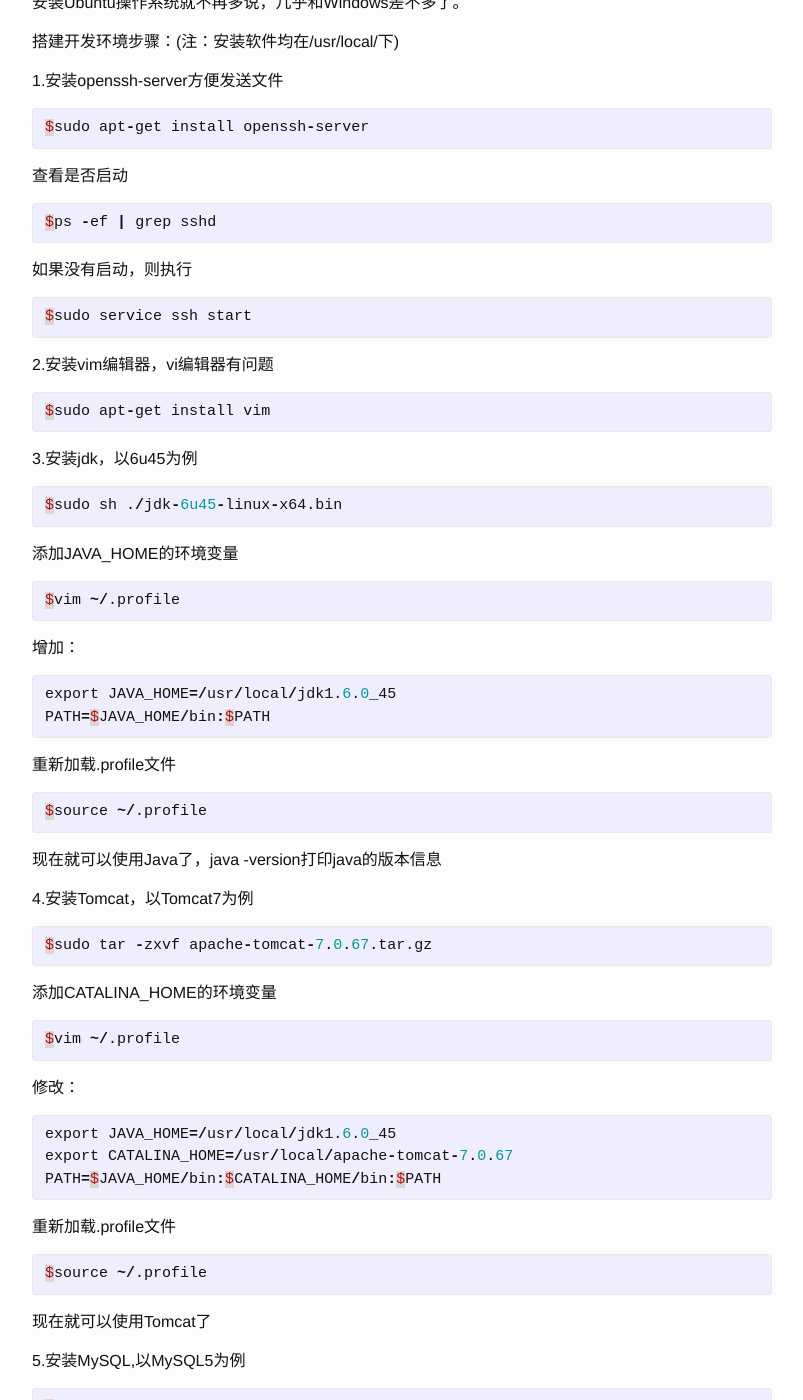
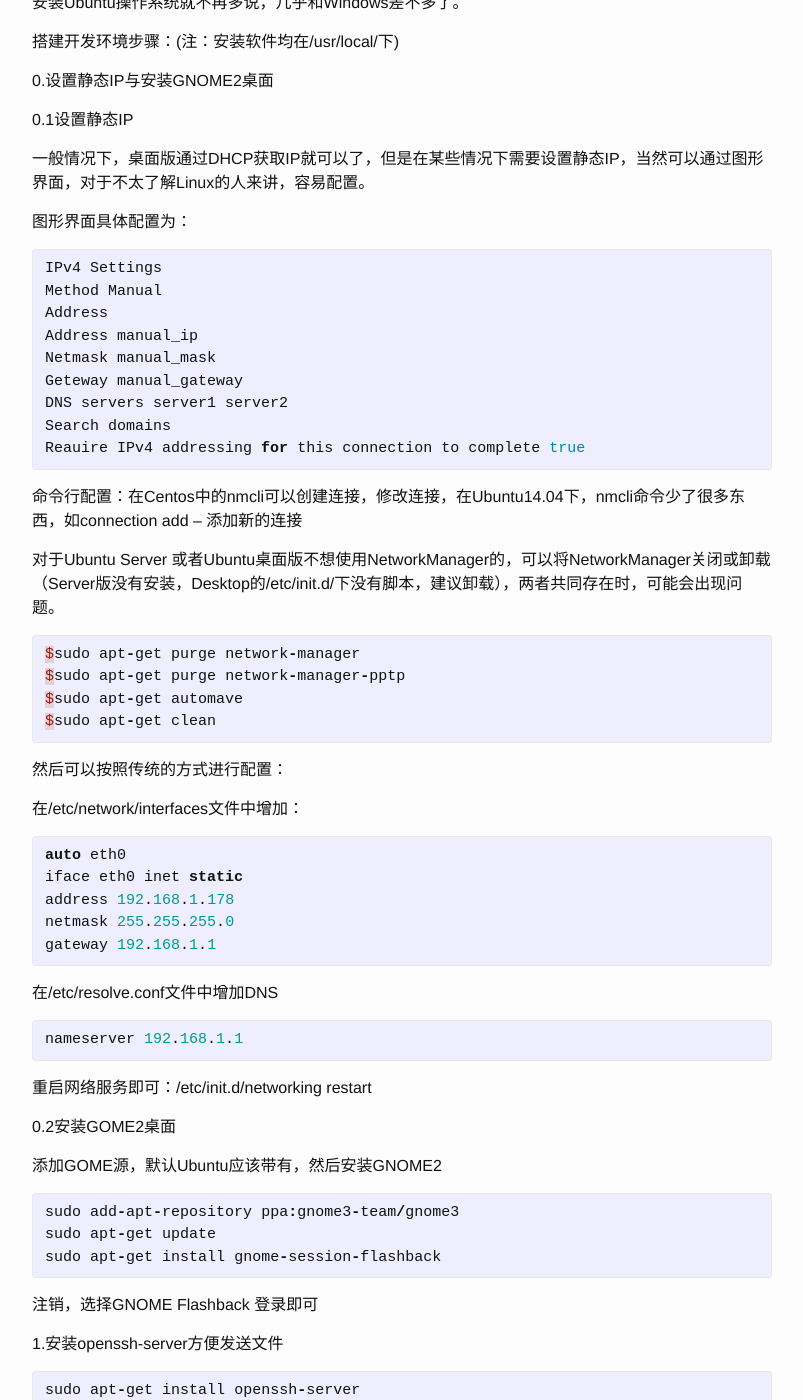
Before and after one commit to jlqian/blog_back, a Jekyll site: the page built from _posts/2016-03-13-ubuntu-build-java-developing-environment.markdown, in a window 1280 px wide and 1400 px high, scrolled down 272 px. Shown: the whole window, without its empty margins (238-1041 px from the left). Built offline with Jekyll 4.4.1, drawn with Linux system fonts in a browser that asks for light colours; some of the changed text lies outside the part shown.

Commit message:
增加静态IP与GNOME2桌面的设置

```diff
--- a/_posts/2016-03-13-ubuntu-build-java-developing-environment.markdown
+++ b/_posts/2016-03-13-ubuntu-build-java-developing-environment.markdown
@@ -10,31 +10,95 @@
 
 搭建开发环境步骤：(注：安装软件均在/usr/local/下)
 
+0.设置静态IP与安装GNOME2桌面
+
+0.1设置静态IP
+
+一般情况下，桌面版通过DHCP获取IP就可以了，但是在某些情况下需要设置静态IP，当然可以通过图形界面，对于不太了解Linux的人来讲，容易配置。
+
+图形界面具体配置为：
+{% highlight c %}
+IPv4 Settings
+Method Manual
+Address
+Address manual_ip
+Netmask manual_mask
+Geteway manual_gateway
+DNS servers server1 server2
+Search domains
+Reauire IPv4 addressing for this connection to complete true
+{% endhighlight %}
+
+命令行配置：在Centos中的nmcli可以创建连接，修改连接，在Ubuntu14.04下，nmcli命令少了很多东西，如connection add – 添加新的连接
+
+对于Ubuntu Server 或者Ubuntu桌面版不想使用NetworkManager的，可以将NetworkManager关闭或卸载（Server版没有安装，Desktop的/etc/init.d/下没有脚本，建议卸载），两者共同存在时，可能会出现问题。
+
+{% highlight c %}
+$sudo apt-get purge network-manager
+$sudo apt-get purge network-manager-pptp
+$sudo apt-get automave
+$sudo apt-get clean
+{% endhighlight %}
+
+然后可以按照传统的方式进行配置：
+
+在/etc/network/interfaces文件中增加：
+{% highlight c %}
+auto eth0
+iface eth0 inet static
+address 192.168.1.178
+netmask 255.255.255.0
+gateway 192.168.1.1
+{% endhighlight %}
+
+在/etc/resolve.conf文件中增加DNS
+{% highlight c %}
+nameserver 192.168.1.1
+{% endhighlight %}
+
+重启网络服务即可：/etc/init.d/networking restart
+
+0.2安装GOME2桌面
+
+添加GOME源，默认Ubuntu应该带有，然后安装GNOME2
+{% highlight c %}
+sudo add-apt-repository ppa:gnome3-team/gnome3
+sudo apt-get update
+sudo apt-get install gnome-session-flashback
+{% endhighlight %}
+
+注销，选择GNOME Flashback 登录即可
+
 1.安装openssh-server方便发送文件
 {% highlight c %}
-$sudo apt-get install openssh-server
+sudo apt-get install openssh-server
+{% endhighlight %}
+
+1.安装openssh-server方便发送文件
+{% highlight c %}
+sudo apt-get install openssh-server
 {% endhighlight %}
 查看是否启动
 {% highlight c %}
-$ps -ef | grep sshd
+ps -ef | grep sshd
 {% endhighlight %}
 如果没有启动，则执行
 {% highlight c %}
-$sudo service ssh start
+sudo service ssh start
 {% endhighlight %}
 
 2.安装vim编辑器，vi编辑器有问题
 {% highlight c %}
-$sudo apt-get install vim
+sudo apt-get install vim
 {% endhighlight %}
 
 3.安装jdk，以6u45为例
 {% highlight c %}
-$sudo sh ./jdk-6u45-linux-x64.bin
+sudo sh ./jdk-6u45-linux-x64.bin
 {% endhighlight %}
 添加JAVA_HOME的环境变量
 {% highlight c %}
-$vim ~/.profile
+vim ~/.profile
 {% endhighlight %}
 增加：
 {% highlight c %}
@@ -43,17 +107,17 @@
 {% endhighlight %}
 重新加载.profile文件
 {% highlight c %}
-$source ~/.profile
+source ~/.profile
 {% endhighlight %}
 现在就可以使用Java了，java -version打印java的版本信息
 
 4.安装Tomcat，以Tomcat7为例
 {% highlight c %}
-$sudo tar -zxvf apache-tomcat-7.0.67.tar.gz
+sudo tar -zxvf apache-tomcat-7.0.67.tar.gz
 {% endhighlight %}
 添加CATALINA_HOME的环境变量
 {% highlight c %}
-$vim ~/.profile
+vim ~/.profile
 {% endhighlight %}
 修改：
 {% highlight c %}
@@ -63,18 +127,18 @@
 {% endhighlight %}
 重新加载.profile文件
 {% highlight c %}
-$source ~/.profile
+source ~/.profile
 {% endhighlight %}
 现在就可以使用Tomcat了
 
 5.安装MySQL,以MySQL5为例
 {% highlight c %}
-$sudo tar -zxvf mysql-5.7.10-linux-glibc2.5-x86_64.tar.gz
-$sudo ln -s mysql-5.7.10-linux-glibc2.5-x86_64/ mysql
+sudo tar -zxvf mysql-5.7.10-linux-glibc2.5-x86_64.tar.gz
+sudo ln -s mysql-5.7.10-linux-glibc2.5-x86_64/ mysql
 {% endhighlight %}
 添加MYSQL_HOME的环境变量
 {% highlight c %}
-$vim ~/.profile
+vim ~/.profile
 {% endhighlight %}
 修改：
 {% highlight c %}
@@ -85,42 +149,42 @@
 {% endhighlight %}
 重新加载.profile文件
 {% highlight c %}
-$source ~/.profile
+source ~/.profile
 {% endhighlight %}
 安装过程完全参考MySQL自带的INSTALL-BINNARY
 
 5.1安装libaio依赖
 {% highlight c %}
-$apt-cache search libaio # search for info
-$sudo apt-get install libaio1 # install library
+apt-cache search libaio # search for info
+sudo apt-get install libaio1 # install library
 {% endhighlight %}
 5.2添加mysql用户和组
 {% highlight c %}
-$sudo groupadd mysql
-$sudo useradd -r -g mysql -s /bin/false mysql
+sudo groupadd mysql
+sudo useradd -r -g mysql -s /bin/false mysql
 {% endhighlight %}
 5.3创建data与mysql-files目录
 {% highlight c %}
-$cd mysql
-$sudo mkdir data mysql-files
-$sudo chmod 770 data/ mysql-files/
+cd mysql
+sudo mkdir data mysql-files
+sudo chmod 770 data/ mysql-files/
 {% endhighlight %}
 5.4改变mysql目录的用户和组
 {% highlight c %}
-$sudo chown -R mysql .
-$sudo chgrp -R mysql .
+sudo chown -R mysql .
+sudo chgrp -R mysql .
 {% endhighlight %}
 5.5初始化数据库，会生成root密码
 {% highlight c %}
-$sudo bin/mysqld --initialize --user=mysql    #记住root密码
-$sudo bin/mysql_ssl_rsa_setup
-$sudo chown -R root .
-$sudo chown -R mysql data mysql-files
-$sudo bin/mysqld_safe --user=mysql &
+sudo bin/mysqld --initialize --user=mysql    #记住root密码
+sudo bin/mysql_ssl_rsa_setup
+sudo chown -R root .
+sudo chown -R mysql data mysql-files
+sudo bin/mysqld_safe --user=mysql &
 {% endhighlight %}
 5.6加入Mysql服务
 {% highlight c %}
-$sudo cp support-files/mysql.server /etc/init.d/mysql.server
+sudo cp support-files/mysql.server /etc/init.d/mysql.server
 {% endhighlight %}
 5.7修改root密码
 
@@ -130,35 +194,35 @@
 {% endhighlight %}
 如果忘记root密码，可以--skip-grant-tables的启动方式进行修改
 {% highlight c %}
-$sudo service mysql.server stop
-$cd /usr/local/mysql/bin/
-$sudo ./mysqld_safe --skip-grant-tables
-$mysql  #另开shell
+sudo service mysql.server stop
+cd /usr/local/mysql/bin/
+sudo ./mysqld_safe --skip-grant-tables
+mysql  #另开shell
 mysql> use mysql;
 mysql> UPDATE user SET authentication_string=PASSWORD('1234567') WHERE user='root';
 mysql> FLUSH PRIVILEGES;
 mysql> exit
-$sudo service mysql.server restart
+sudo service mysql.server restart
 {% endhighlight %}
 
 6.安装NGINX
 {% highlight c %}
-$sudo tar -zxvf nginx-1.9.9.tar.gz
+sudo tar -zxvf nginx-1.9.9.tar.gz
 {% endhighlight %}
 6.1安装依赖:(pcre，zlib)
 {% highlight c %}
-$sudo apt-get install libpcre3-dev #也可以到PCRE官网下载进行安装
-$sudo sudo apt-get install zlib1g-dev
+sudo apt-get install libpcre3-dev #也可以到PCRE官网下载进行安装
+sudo sudo apt-get install zlib1g-dev
 {% endhighlight %}
 6.2编译安装
 {% highlight c %}
-$sudo ./configure --prefix=/usr/local/nginx
-$sudo make
-$sudo make install
+sudo ./configure --prefix=/usr/local/nginx
+sudo make
+sudo make install
 {% endhighlight %}
 6.3添加NGINX_HOME的环境变量
 {% highlight c %}
-$vim ~/.profile
+vim ~/.profile
 {% endhighlight %}
 增加：
 {% highlight c %}
@@ -170,16 +234,16 @@
 {% endhighlight %}
 重新加载.profile文件
 {% highlight c %}
-$source ~/.profile
+source ~/.profile
 {% endhighlight %}
 
 7.安装Eclipse
 {% highlight c %}
-$sudo tar -zxvf eclipse-jee-luna-SR2-linux-gtk-x86_64.tar.gz
+sudo tar -zxvf eclipse-jee-luna-SR2-linux-gtk-x86_64.tar.gz
 {% endhighlight %}
 创建桌面快捷方式
 {% highlight c %}
-$sudo vim /usr/share/applications/eclipse.desktop
+sudo vim /usr/share/applications/eclipse.desktop
 {% endhighlight %}
 内容为：
 {% highlight c %}
@@ -200,28 +264,28 @@
 
 8.安装Lantern
 {% highlight c %}
-$sudo dpkg -i lantern-installer-beta-64-bit.deb
+sudo dpkg -i lantern-installer-beta-64-bit.deb
 {% endhighlight %}
 复制快捷方式
 {% highlight c %}
-$cp /usr/share/applications/lantern.desktop ~/Desktop/
-$chmod +x ~/Desktop/lantern.desktop
+cp /usr/share/applications/lantern.desktop ~/Desktop/
+chmod +x ~/Desktop/lantern.desktop
 {% endhighlight %}
 
 9.安装搜狗输入法
 {% highlight c %}
-$sudo add-apt-repository ppa:fcitx-team/nightly
-$sudo apt-get update
-$sudo apt-get install fcitx
-$sudo dpkg -i sogoupinyin_2.0.0.0068_amd64.deb
+sudo add-apt-repository ppa:fcitx-team/nightly
+sudo apt-get update
+sudo apt-get install fcitx
+sudo dpkg -i sogoupinyin_2.0.0.0068_amd64.deb
 {% endhighlight %}
 打开Language Support提示没有安装完成，直接Install就行了，如果没有sogou拼音，打开Input Method Configuration-->Add Input Method-->Only Show Current Language 去掉，就会显示sogoupinyin，添加就可以了。
 
 10.安装adobe flash player
 {% highlight c %}
-$sudo tar -zxvf install_flash_player_11_linux.x86_64.tar.gz
-$sudo cp libflashplayer.so /usr/lib/mozilla/plugins/
-$sudo chmod 755 /usr/lib/mozilla/plugins/libflashplayer.so
+sudo tar -zxvf install_flash_player_11_linux.x86_64.tar.gz
+sudo cp libflashplayer.so /usr/lib/mozilla/plugins/
+sudo chmod 755 /usr/lib/mozilla/plugins/libflashplayer.so
 {% endhighlight %}
 
 [本文中的所有软件均可以在百度网盘下载][baiduyun]
```
